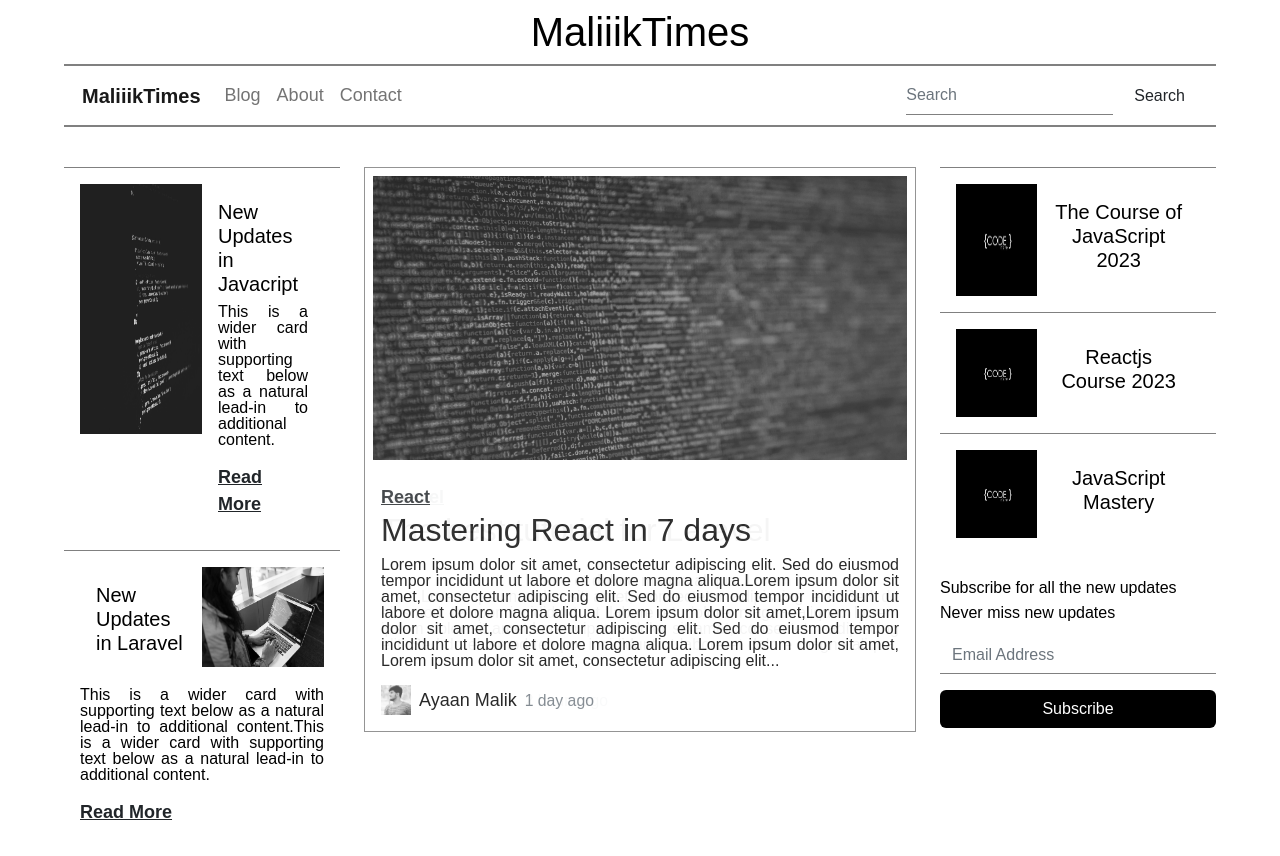
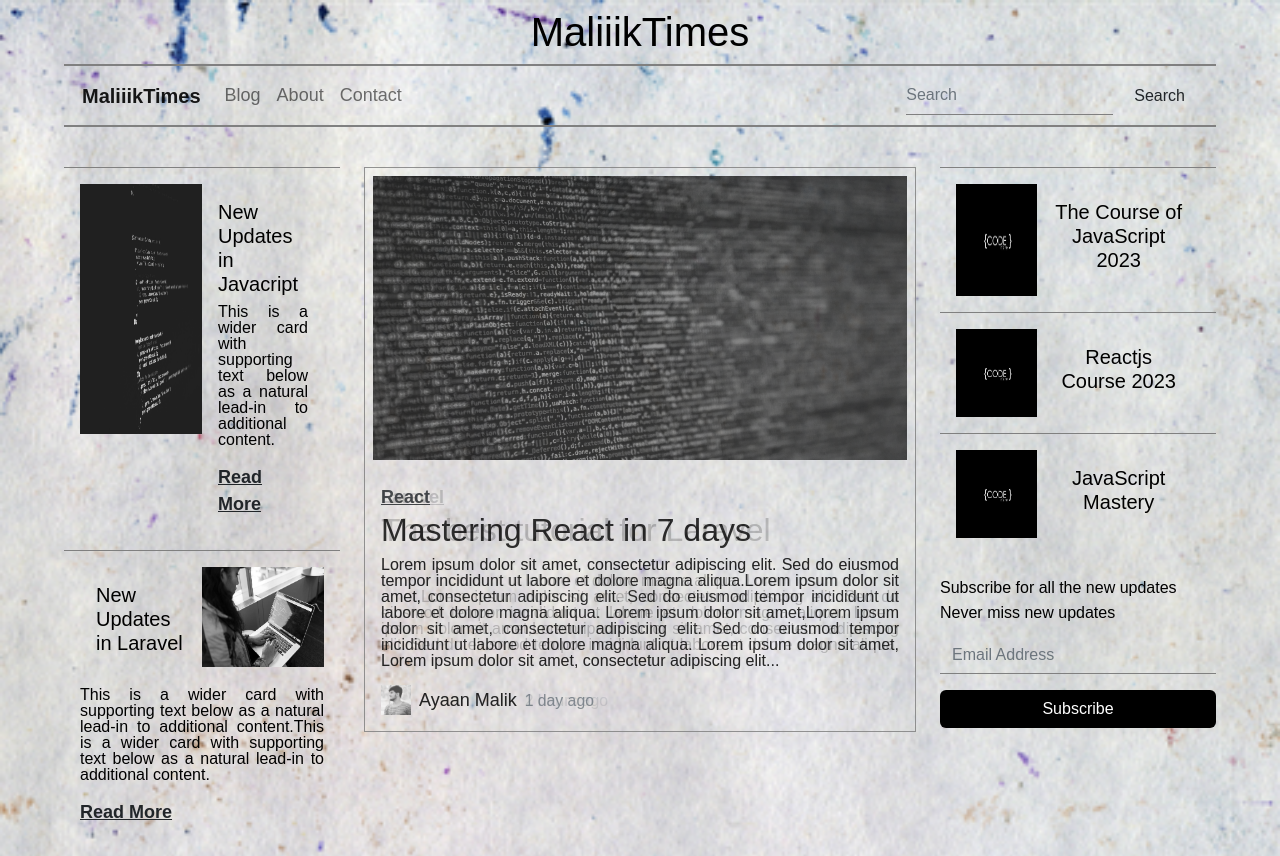
Before and after one commit to AyaanMalik-STUDIO/Gaming-website, a React (Create React App) app: page /#/ in a window 1280 px wide. Shown: the top 856 px of the page. Built offline with nearby package versions, Linux system fonts and the light colour scheme; a web font is replaced by a local one.

Commit message:
build deploy V5

```diff
--- a/src/App.css
+++ b/src/App.css
@@ -1,16 +1,16 @@
 * {
   color: #000;
   font-family: 'pirata one', sans-serif;
-  background-color:  #fff;
+  /* background-color:  #fff; */
   border-color: #000;
 }
 body{
   max-width: 90vw;
   margin: auto;
-  /* background-image: url(./images/background.jpg);
+  background-image: url(./images/background.jpg);
   background-position: center;
   background-repeat: no-repeat;
-  background-size: cover; */
+  background-size: cover;
 }
 
 p {
```
Also changed, not shown: 7 other files (tests, documents, lock files or other folders).
